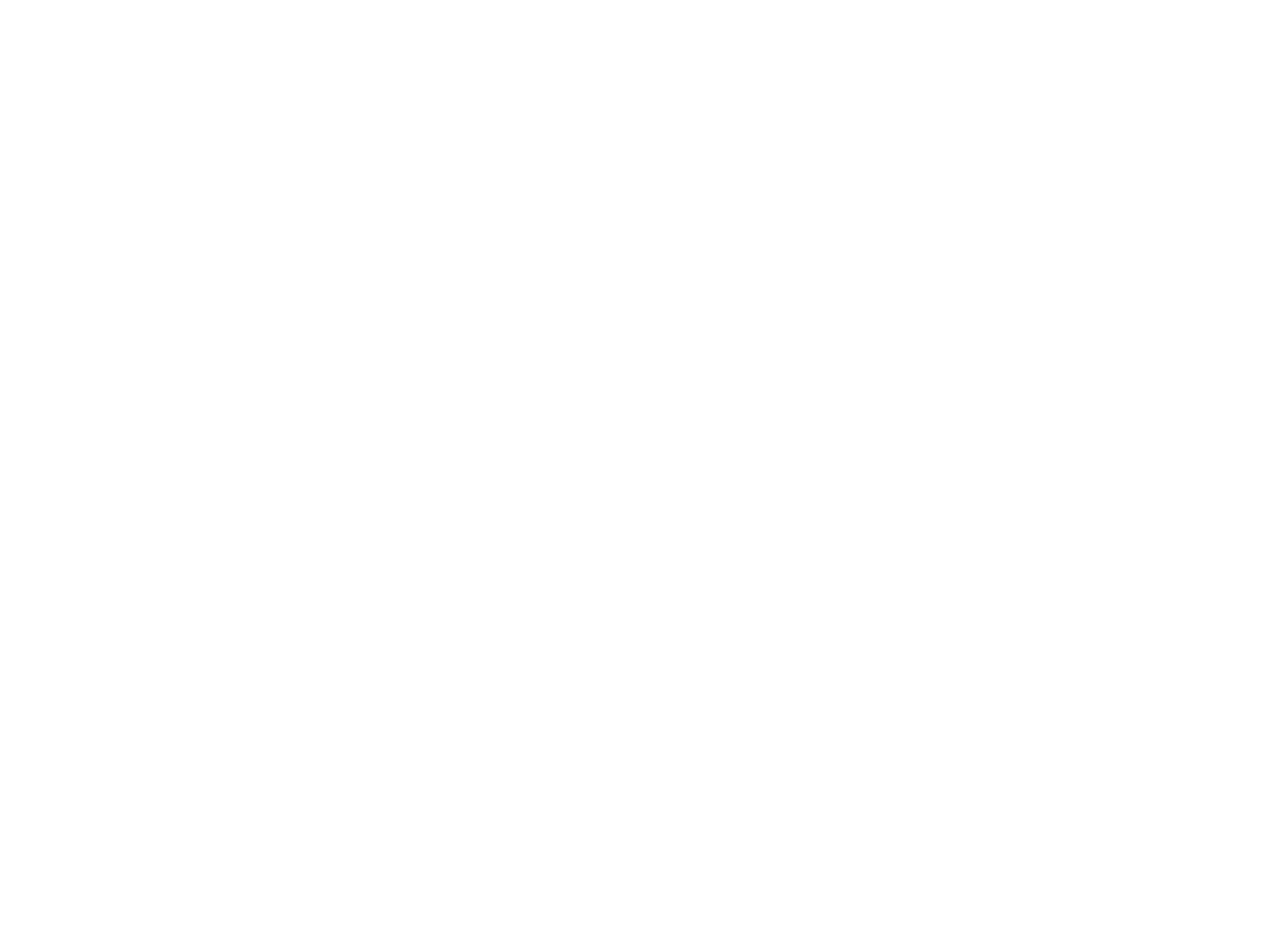
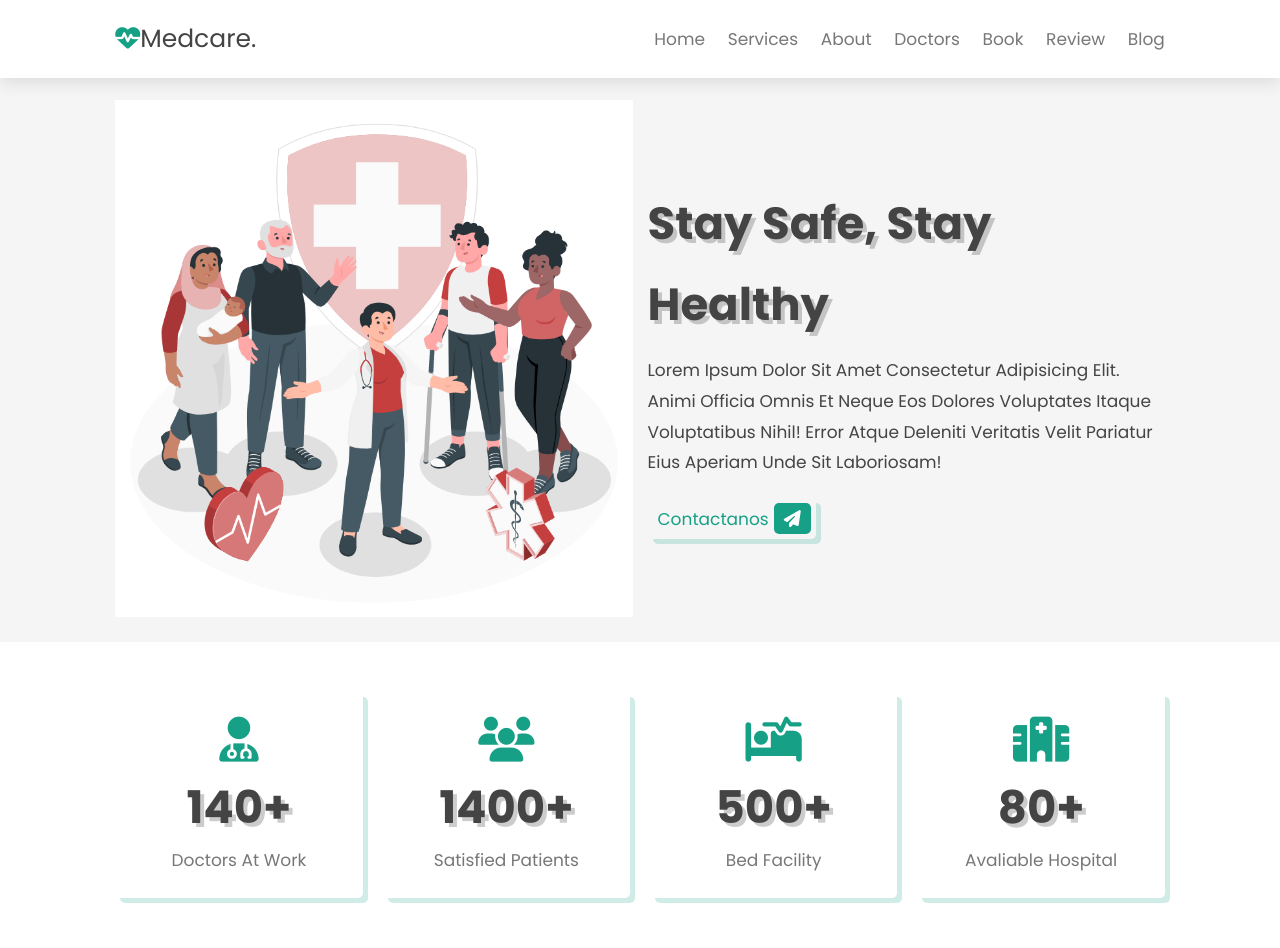
Before and after one commit to Raulmoyano2970/Clinica, a plain HTML site: page index.html in a window 1280 px wide. Before the commit the page ends 800 px from the top, so only its background shows below. Drawn offline with Linux system fonts and the light colour scheme.

Commit message:
inicio y icons

```diff
--- a/css/style.css
+++ b/css/style.css
@@ -0,0 +1,230 @@
+@import url('https://fonts.googleapis.com/css2?family=Poppins:wght@100;200;300;400;500;600;700&display=swap');
+
+:root{
+--green:#16a086;
+--black:#444;
+--light-color:#777;
+--box-shadow:.5rem .5rem 0 rgba(22, 160, 133, .2);
+--text-shadow:.4rem .4rem 0 rgba(0, 0, 0, .2);
+--border:.2rem solid var (--green);
+
+}
+
+*{
+    font-family: 'Poppins', sans-serif;
+    margin: 0;
+    padding: 0;
+    box-sizing: border-box;
+    outline: none;
+    border: none;
+    text-transform: capitalize;
+    transition: all .2s ease-out;
+    text-decoration: none;
+}
+
+html{
+    font-size: 62.5%;
+    overflow: hidden;
+  scroll-padding-top: 7rem;
+  scroll-behavior: smooth;
+}
+
+.header{
+    padding: 2rem 9%;
+    position: fixed;
+    top: 0; left: 0; right:0;
+    z-index: 1000;
+    box-shadow: 0 .5rem 1.5rem rgba(0, 0, 0, .1);
+    display: flex;
+    align-items: center;
+    justify-content: space-between;
+    background: #fff;
+}
+
+.header .logo{
+    font-size: 2.5rem;
+    color: var(--black);
+}
+
+.header .logo i{
+    color: var(--green);
+}
+
+.header .navbar a{
+    font-size: 1.7rem;
+    color: var(--light-color);
+    margin-left: 2rem;
+}
+
+.header .navbar a:hover{
+    color: var(--green);
+}
+
+#menu-btn{
+    font-size: 2.5rem;
+    border-radius: .5rem;
+    background: #eee;
+    color: var(--green);
+    padding: 1rem 1.5rem;
+    cursor: pointer;
+    display: none;
+}
+/* SECTION */
+.home{
+    display: flex;
+    align-items: center;
+    flex-wrap: wrap;
+    gap: 1.5rem;
+    padding-top: 10rem;
+}
+.home .image{
+    flex: 1 1 45rem;
+}
+.home .image img{
+    width: 100%;
+}
+.home .content{
+    flex: 1 1 45rem;
+}
+.home .content h3{
+    font-size: 4.5rem;
+    color: var(--black);
+    line-height: 1.8;
+    text-shadow: var(--text-shadow);
+}
+.home .content p{
+    font-size: 1.7rem;
+    color: var(--black);
+    line-height: 1.8;
+    padding: 1rem 0;
+}
+.btn{
+    display: inline-block;
+    margin-top: 1rem;
+    padding: .5rem;
+    padding-left: 1rem;
+    border: var(--border);
+    border-radius: .5rem;
+    box-shadow: var(--box-shadow);
+    color: var(--green);
+    cursor: pointer;
+    font-size: 1.7rem;
+}
+
+.btn span{
+    padding: .7rem 1rem;
+    border-radius: .5rem;
+    background: var(--green);
+    color: #fff;
+    margin-left: .5rem;
+}
+.btn:hover{
+    background: var(--green);
+    color: #fff;
+}
+.btn:hover span{
+    color: var(--green);
+    background: #fff;
+    margin-left: 1rem;
+}
+
+
+section{
+    padding: 2rem 9%;
+}
+
+section:nth-child(even){
+    background: #f5f5f5;
+}
+/*ICONS CONTAINER*/
+
+.icons-container{
+    display: grid;
+    gap: 2rem;
+    grid-template-columns: repeat(auto-fit, minmax(20rem, 1fr));
+    padding-top: 5rem;
+    padding-bottom: 5rem;
+}
+
+.icons-container .icons{
+border: var(--border);
+box-shadow: var(--box-shadow);
+border-radius: .5rem;
+text-align: center;
+padding: 2.5rem;
+}
+
+
+.icons-container .icons i{
+font-size: 4.5rem;
+color: var(--green);
+padding-bottom: .7rem;
+}
+
+.icons-container .icons h3{
+    font-size: 4.5rem;
+    color: var(--black);
+    padding: .5rem 0;
+    text-shadow: var(--text-shadow);
+    }
+
+    .icons-container .icons p{
+        font-size: 1.7rem;
+        color: var(--light-color);
+        }
+
+/* media querys */
+@media (max-width:991px){
+    html{
+        font-size: 55%;
+
+    }
+    .header{
+        padding: 2rem;
+    }
+    section{
+    padding: 2rem;
+    }
+}
+
+@media (max-width:768px){
+    #menu-btn{
+        display: initial;
+}
+.header .navbar{
+    position: absolute;
+    top: 115%; right: 2rem;
+    border-radius: .5rem;
+    box-shadow: var(--box-shadow);
+    width: 30rem;
+    border: var(--border);
+    background: #fff;
+    transform: scale(0);
+    opacity: 0;
+    transform-origin: top right;
+    transition: none
+
+}
+.header .navbar.active{
+    transform: scale(1);
+    opacity: 1;
+    transition: .2s ease-out
+}
+
+.header .navbar a{
+    font-size: 2rem;
+    display: block;
+    margin: 2.5rem;
+
+}
+
+}
+
+
+
+@media (max-width:450px){
+    html{
+        font-size: 50%;
+
+}
+}
--- a/index.html
+++ b/index.html
@@ -10,6 +10,78 @@
     <link rel="stylesheet" href="css/style.css">
 </head>
 <body>
+<!-- HEADER -->
+    <header class="header">
+        <a href="#" class="logo"><i class="fas fa-heartbeat"></i>Medcare.</a>
+    <nav class="navbar">
+        <a href="#home">Home</a>
+        <a href="#services">Services</a>
+        <a href="#about">About</a>
+        <a href="#doctors">Doctors</a>
+        <a href="#book">Book</a>
+        <a href="#review">Review</a>
+        <a href="#Blog">Blog</a>
+    </nav>
+    <div id="menu-btn" class="fas fa-bars"></div>
+    </header>
+
+<!-- INICIO -->
+<section class="home" id="home">
+<div class="image">
+    <img src="image/clinic.max.gif" alt="">
+</div>
+<div class="content">
+    <h3>stay safe, stay healthy</h3>
+    <p>Lorem ipsum dolor sit amet consectetur adipisicing elit. Animi officia omnis et neque eos dolores voluptates itaque voluptatibus nihil! Error atque deleniti veritatis velit pariatur eius aperiam unde sit laboriosam!</p>
+    <a href="#" class="btn">Contactanos<span class="fa-solid fa-paper-plane"></span></a>
+</div>
+</section>
+
+<!-- ICONS-CONTAINER -->
+<section class="icons-container">
+<div class="icons">
+    <i class=" fas fa-user-md"></i>
+    <h3>140+</h3>
+    <p>Doctors at work</p>
+</div>
+
+<div class="icons">
+    <i class=" fas fa-users"></i>
+    <h3>1400+</h3>
+    <p>Satisfied Patients</p>
+</div>
+
+<div class="icons">
+    <i class=" fas fa-procedures"></i>
+    <h3>500+</h3>
+    <p>bed facility</p>
+</div>
+
+<div class="icons">
+    <i class=" fas fa-hospital"></i>
+    <h3>80+</h3>
+    <p>avaliable hospital</p>
+</div>
+
+</section>
+
+<!-- SERVICES -->
+
+
+
+
+
+
+
+
+
+
+
+
+
+
+
+
 
 
 
--- a/js/script.js
+++ b/js/script.js
@@ -0,0 +1,12 @@
+let menu = document.querySelector("#menu-btn");
+let navbar = document.querySelector(".navbar");
+
+menu.onclick = () =>{
+    menu.classList.toggle("fa-times");
+    navbar.classList.toggle("active");
+}
+
+window.onscroll = () =>{
+    menu.classList.remove("fa-times");
+    navbar.classList.remove("active");
+}
```
Also changed, not shown: image/Clinica.gif (added), image/Public health.gif (added), image/clinic.max.gif (added), image/inicio.png (added).
